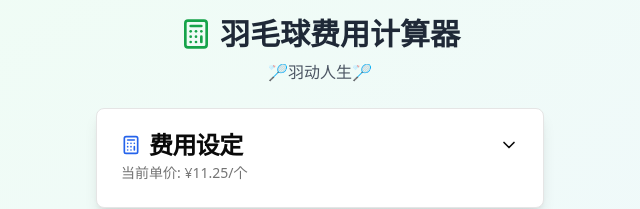
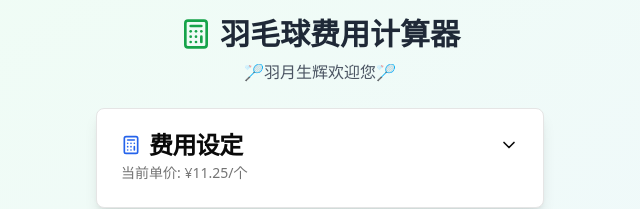
Before and after one commit to feiyingplus/badmintion-share-calculator, a Next.js app: page / in a window 1280 px wide. Shown: the top 209 px of the page, without its empty margins (320-960 px from the left). Built offline with nearby package versions, Linux system fonts and the light colour scheme.

Commit message:
Update page.tsx

```diff
--- a/app/page.tsx
+++ b/app/page.tsx
@@ -228,7 +228,7 @@ export default function BadmintonCalculator() {
             <Calculator className="w-8 h-8 text-green-600" />
             羽毛球费用计算器
           </h1>
-          <p className="text-gray-600" data-cy="calculator-subtitle">🏸羽动人生🏸</p>
+          <p className="text-gray-600" data-cy="calculator-subtitle">🏸羽月生辉欢迎您🏸</p>
         </div>
 
         {/* 费用设定区域 */}
```
